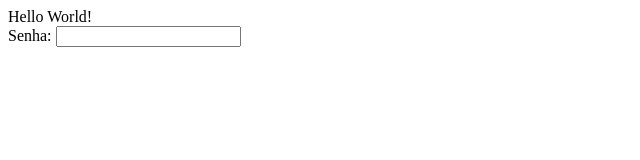
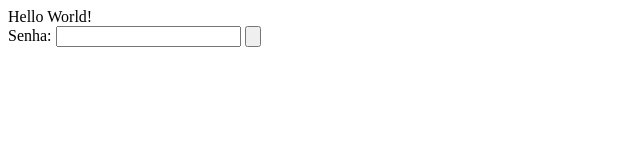
Before and after one commit to cristianomariano/teste-unip, a plain HTML site: page public/index.html in a window 1280 px wide. Shown: the full height of the page, 0-640 px from the left. Drawn offline with Linux system fonts and the light colour scheme.

Commit message:
Update index.html

```diff
--- a/public/index.html
+++ b/public/index.html
@@ -1,12 +1,15 @@
 <html>
   <head>
     <script>
-      alert("A senha é: " + document.getElementById("pass").value);
+      function showPassword() {
+        alert("A senha é: " + document.getElementById("pass").value);
+      }
     </script>
   </head>
   <body>
     Hello World!
     <br/>
     Senha: <input type="password" id="pass" />
+    <input type="button" onClick="showPassword();" />
   </body>
 <html>
```
